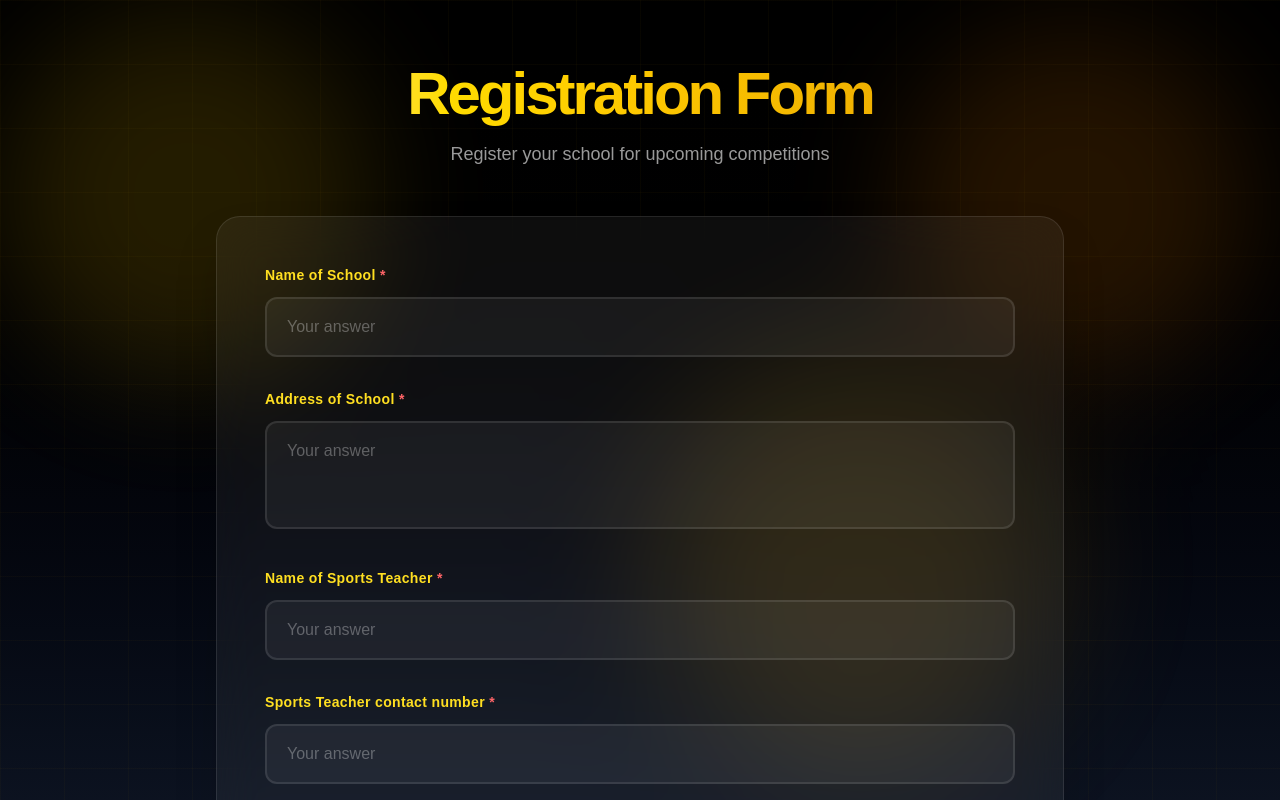
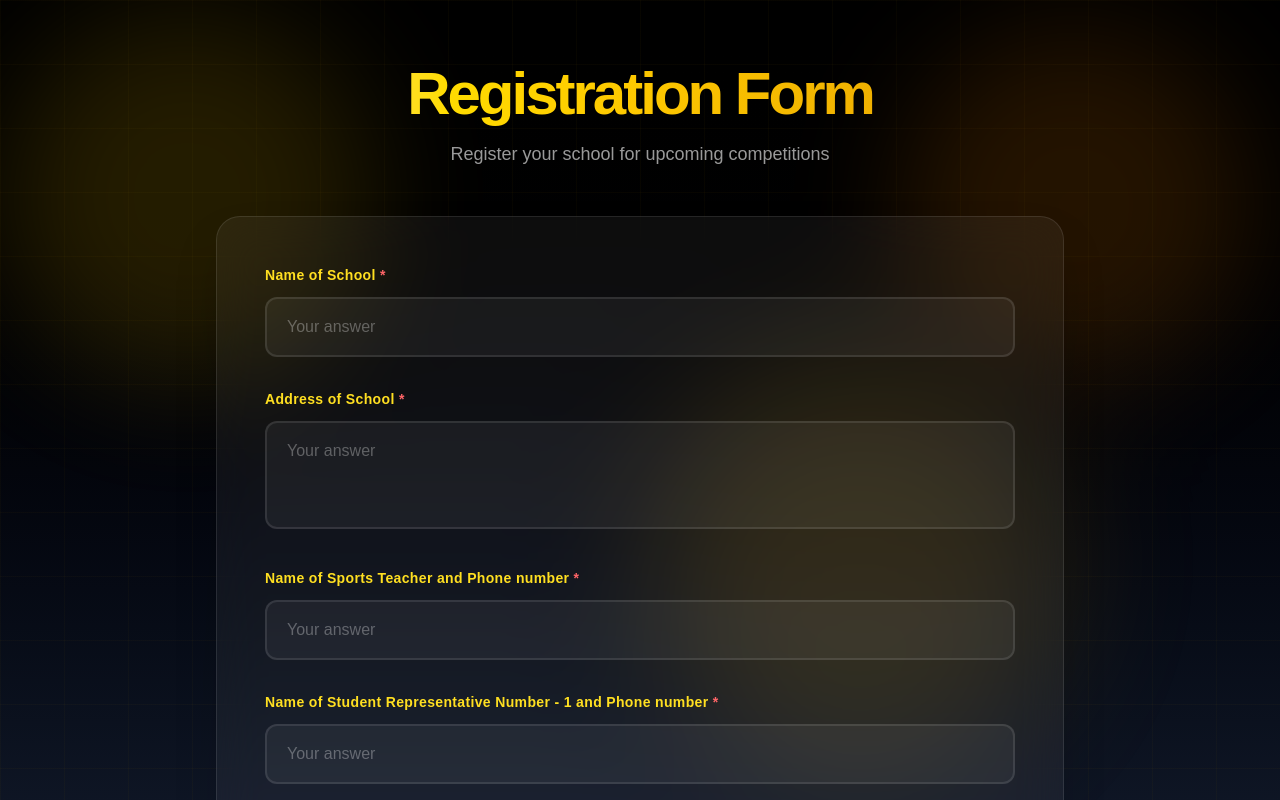
Before and after one commit to rudhamoy/xtrnia, a Next.js app: page /register in a window 1280 px wide. Shown: the top 800 px of the page. Built offline with nearby package versions, Linux system fonts and the light colour scheme.

Commit message:
updated the form

```diff
--- a/app/register/page.tsx
+++ b/app/register/page.tsx
@@ -30,7 +30,6 @@ export default function Register() {
     schoolName: "",
     schoolAddress: "",
     teacherName: "",
-    teacherContact: "",
     studentRep1Name: "",
     studentRep2Name: "",
     classInfo: "",
@@ -82,7 +81,6 @@ export default function Register() {
         schoolName: "",
         schoolAddress: "",
         teacherName: "",
-        teacherContact: "",
         studentRep1Name: "",
         studentRep2Name: "",
         classInfo: "",
@@ -185,7 +183,7 @@ export default function Register() {
             {/* Name of Sports Teacher */}
             <div className="group">
               <label className="block text-yellow-300 font-bold text-sm mb-3 tracking-wide">
-                Name of Sports Teacher <span className="text-red-400">*</span>
+                Name of Sports Teacher and Phone number <span className="text-red-400">*</span>
               </label>
               <input
                 type="text"
@@ -198,26 +196,10 @@ export default function Register() {
               />
             </div>
 
-            {/* Sports Teacher contact number */}
-            <div className="group">
-              <label className="block text-yellow-300 font-bold text-sm mb-3 tracking-wide">
-                Sports Teacher contact number <span className="text-red-400">*</span>
-              </label>
-              <input
-                type="tel"
-                name="teacherContact"
-                value={formData.teacherContact}
-                onChange={handleChange}
-                required
-                placeholder="Your answer"
-                className="w-full bg-white/5 border-2 border-white/10 rounded-xl px-5 py-4 text-white placeholder-white/30 focus:outline-none focus:border-yellow-400/50 focus:bg-white/10 transition-all duration-300 group-hover:border-white/20"
-              />
-            </div>
-
             {/* Name of Student Representative Number 1 */}
             <div className="group">
               <label className="block text-yellow-300 font-bold text-sm mb-3 tracking-wide">
-                Name of Student Representative Number 1 and Phone number <span className="text-red-400">*</span>
+                Name of Student Representative Number - 1 and Phone number <span className="text-red-400">*</span>
               </label>
               <input
                 type="text"
@@ -233,7 +215,7 @@ export default function Register() {
             {/* Name of Student Representative Number 2 */}
             <div className="group">
               <label className="block text-yellow-300 font-bold text-sm mb-3 tracking-wide">
-                Name of Student Representative Number 2 and Phone number <span className="text-red-400">*</span>
+                Name of Student Representative Number - 2 and Phone number <span className="text-red-400">*</span>
               </label>
               <input
                 type="text"
@@ -325,7 +307,6 @@ export default function Register() {
                     schoolName: "",
                     schoolAddress: "",
                     teacherName: "",
-                    teacherContact: "",
                     studentRep1Name: "",
                     studentRep2Name: "",
                     classInfo: "",
```
